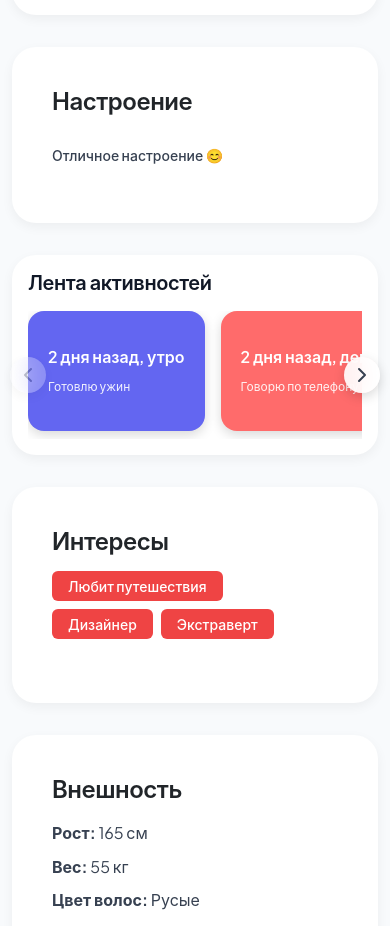
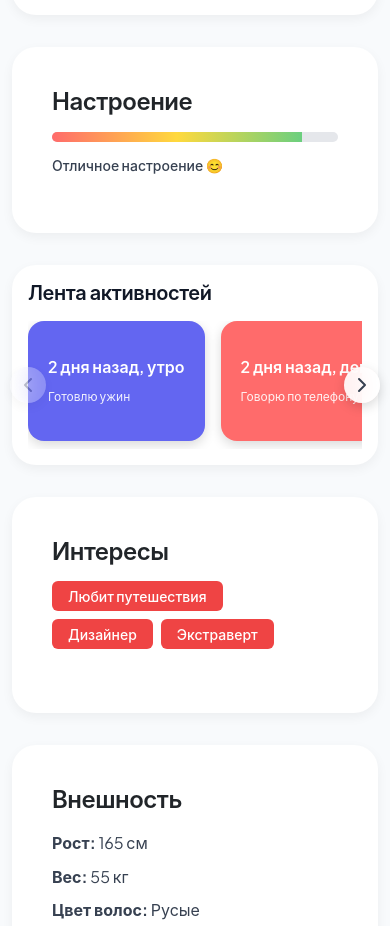
Before and after one commit to altaist/vibegirls, a Vue app in the folder front/: page /bot/1 in a window 390 px wide. Shown: the part 820-1746 px from the top of the page. Built offline with nearby package versions, Linux system fonts and the light colour scheme.

Commit message:
fix mood indicator

```diff
--- a/front/src/views/BotView.vue
+++ b/front/src/views/BotView.vue
@@ -410,13 +410,14 @@ const requestNotification = () => {
 .mood-bar {
   flex: 1;
   height: 12px;
-  background: var(--gray-200);
+  background: #e5e7eb;
   border-radius: 6px;
   overflow: hidden;
 }
 
 .mood-fill {
   height: 100%;
+  min-width: 1px;
   background: linear-gradient(90deg, #ff6b6b, #ffd93d, #6bcf7f);
   transition: width 0.3s ease;
 }
@@ -639,22 +640,23 @@ const requestNotification = () => {
   }
 
   .mood-indicator {
-    flex-direction: column;
-    align-items: flex-start;
-    gap: 0.75rem;
+    display: block;
     width: 100%;
-    display: flex;
   }
 
   .mood-bar {
     width: 100%;
     height: 10px;
+    margin-bottom: 0.75rem;
   }
 
   .mood-text {
-    min-width: auto;
+    display: block;
     font-size: 0.875rem;
-    display: block;
+  }
+
+  .mood-fill {
+    min-width: 1px;
   }
 
   .action-buttons {
```
